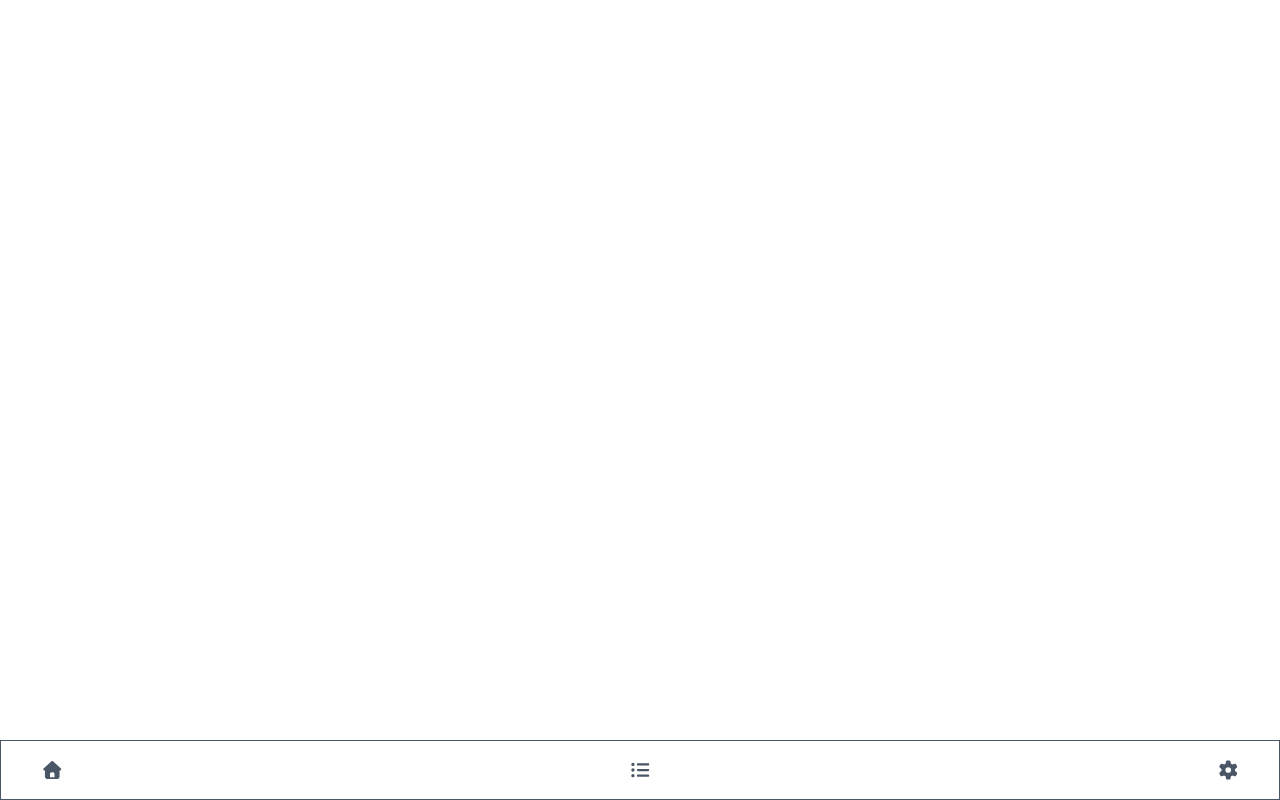
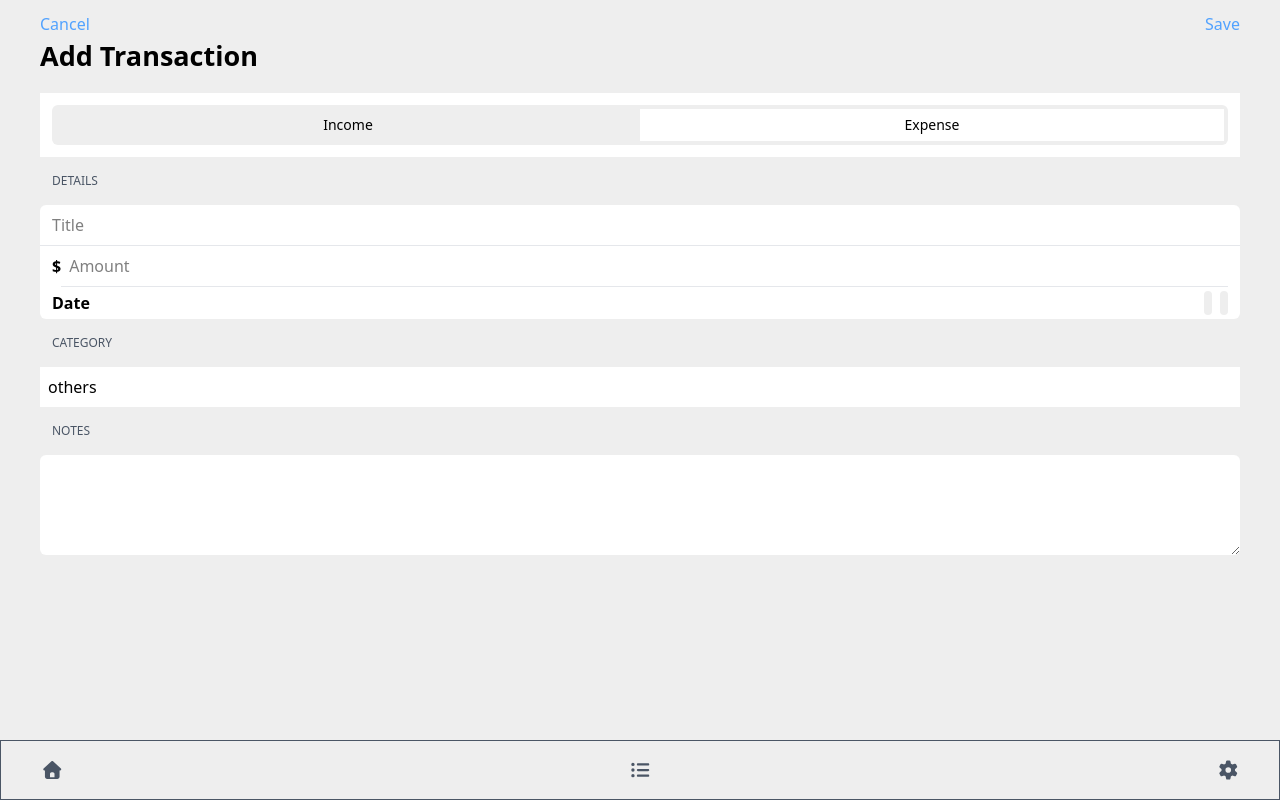
Before and after one commit to Just-Tara/expense-tracker, a React (Vite) app: page /add-transaction in a window 1280 px wide. Built offline with nearby package versions, Linux system fonts and the light colour scheme.

Commit message:
Did the Transaction login form

```diff
--- a/src/AddTransaction.jsx
+++ b/src/AddTransaction.jsx
@@ -1,9 +1,101 @@
+import { useState } from "react";
+import { useNavigate } from "react-router-dom";
+import { useTransactions } from "./Context/TransactionContext";
+import { Antenna } from "lucide-react";
+
+function AddTransaction() {
+    const { addTransaction } = useTransactions();
+    const navigate = useNavigate();
+    const [type, setType] = useState("expense");
+    const [category, setCategory] = useState("others");
+    const [amount, setAmount] = useState("");
+     const [title, setTitle] = useState("");
+
+    const handleSubmit = (e) => {
+        e.preventDefault();
+
+        const newTransaction = {
+            id: Date.now(),
+            type,
+            category,
+            amount:parseFloat(amount),
+            date: new Date().toLocaleDateString(),
+            time: new Date().toLocaleDateString(),
+        };
+
+        addTransaction(newTransaction);
+        navigate("/transactions");
+    };
 
 
+    return(
+        <>
+            <div className="px-10 py-3 bg-[#eee] h-[100vh]">
+                <div className="flex justify-between cursor-pointer">
+                    <p className="text-blue-400">Cancel</p>
+                    <p className="text-blue-400 hover:text-gray-400">Save</p>
+                </div>
+                <h2 className="text-[27px] font-bold mb-4">Add Transaction</h2>
+                    <form onSubmit={handleSubmit} className="space-y-4">
+                    <div className="p-3 flex border-white bg-white">
+                        <div className=" p-[4px] border-[#eee] rounded-md flex text-sm w-full bg-[#eee]">
+                             <button
+                                className={` ${ type === "income" ? "bg-white w-[50%] p-[6px]" : "bg-grey-200  w-[50%]"}`}
+                                type="Button"
+                                onClick={() => setType("income")}
+                                >Income</button>
+                            <button
+                                className={`${ type === "expense" ? "bg-white w-[50%] p-[6px]" : "bg-grey-200  w-[50%]"}`}
+                                type="Button"
+                                onClick={() => setType("expense")}
+                            >Expense</button>
+                        </div>
+                    </div>
+                    <p className="uppercase pl-3 text-xs text-gray-600">details</p>
+                    <div className="bg-white rounded-md">
+                        <input
+                            type="text"
+                            placeholder="Title"
+                            value={title}
+                            onChange={(e) => setTitle(e.target.value)}
+                            className="px-3 py-2 focus:outline-none border-b border-gray-200 w-full "/>
+
+                        <div className="flex px-3 ">
+                            <button className="font-semibold">$</button>
+                            <input
+                                type="number"
+                                placeholder="Amount"
+                                value={amount}
+                                onChange={(e) => setAmount(e.target.value)}
+                                className="px-2 py-2 focus:outline-none border-b border-gray-200 w-full  " />
+                        </div>
+                        <div className="flex justify-between px-3 p-1 font-semibold">
+                            <p className="flex items-center">Date</p>
+                            <div className="flex gap-2 ">
+                                <button className="bg-[#eee] p-1 rounded-md"></button>
+                                <button className="bg-[#eee] p-1 rounded-md"></button>
+                            </div>
+                        </div>
+                    </div>
+                     <p className="uppercase pl-3 text-xs text-gray-600">category</p>
+
+                     <input
+                        type="text"
+                        placeholder="Category(e.g. Food, Rent)"
+                        value={category}
+                        onChange={(e) => setCategory(e.target.value)}
+                        className="border-white bg-white p-2 w-full focus:outline-none"
+                        />
 
 
-function AddTransaction() {
+                     <p className="uppercase pl-3 text-xs text-gray-600">notes</p>
+                     <textarea className="focus:outline-none px-3 py-1 border-white bg-white w-full rounded-md h-[100px]"></textarea>
 
+
+                </form>
+            </div>
+        </>
+    );
 }
 
 export default AddTransaction;
--- a/src/Component/NavBar.jsx
+++ b/src/Component/NavBar.jsx
@@ -2,7 +2,7 @@ import { BrowserRouter, Route, Routes, Link } from "react-router-dom";
 import Dashboard from "../Dashboard.jsx"
 import TransactionPage from "../TransactionPage.jsx";
 import Settings from "../Settings.jsx";
-import TransactionForm from "../TransactionForm.jsx";
+import AddTransaction from "../AddTransaction.jsx";
 
 
 import { FontAwesomeIcon } from '@fortawesome/react-fontawesome';
@@ -23,7 +23,7 @@ function NavBar() {
         <Route path="/" element={<Dashboard/>}/>
         <Route path="/transactions" element={<TransactionPage/>}/>
         <Route path="/settings" element={<Settings/>}/>
-        <Route path="/add-transaction" element={<TransactionForm/>}/>
+        <Route path="/add-transaction" element={<AddTransaction/>}/>
        </Routes>
     </BrowserRouter>
 
--- a/src/TransactionForm.jsx
+++ /dev/null
@@ -1,4 +0,0 @@
-function TransactionForm(params) {
-
-}
-export default TransactionForm;
--- a/src/TransactionPage.jsx
+++ b/src/TransactionPage.jsx
@@ -3,19 +3,16 @@ import {Plus} from "lucide-react"
 import { useNavigate } from "react-router-dom";
 import { FontAwesomeIcon } from '@fortawesome/react-fontawesome';
 import { faMagnifyingGlass } from "@fortawesome/free-solid-svg-icons";
-
+import { useTransactions } from "./Context/TransactionContext";
 
 function TransactionPage() {
 
-    const navigate = useNavigate();
-
-    const [transactions, setTransaction] = useState([]);
-    const [newTransaction, setNewTransaction] = useState("");
+    const { transactions, deleteTransaction} = useTransactions()
 
     return(
         <>
         <div className="p-10">
-            <h1 className="text-3xl mb-2">Transaction</h1>
+            <h1 className="text-3xl font-bold mb-4">Transaction</h1>
             <div className=" flex gap-1 border-1 rounded-xl px-2">
                 <div className="flex items-center"> <FontAwesomeIcon icon={faMagnifyingGlass} /></div>
 
@@ -34,10 +31,9 @@ function TransactionPage() {
                 </ul>)}
 
 
-
-                    <button onClick={() => navigate("/add-transaction")} className="fixed bottom-30 right-6 bg-blue-600 text-white p-3 rounded-full shadow-lg cursor-pointer hover:bg-blue-700"><Plus size={28}/></button>
               </div>
 
+        <button onClick={() => navigate("/add-transaction")} className="fixed bottom-30 right-6 bg-blue-600 text-white p-3 rounded-full shadow-lg cursor-pointer hover:bg-blue-700"><Plus size={28}/></button>
 
 
         </div>
```
